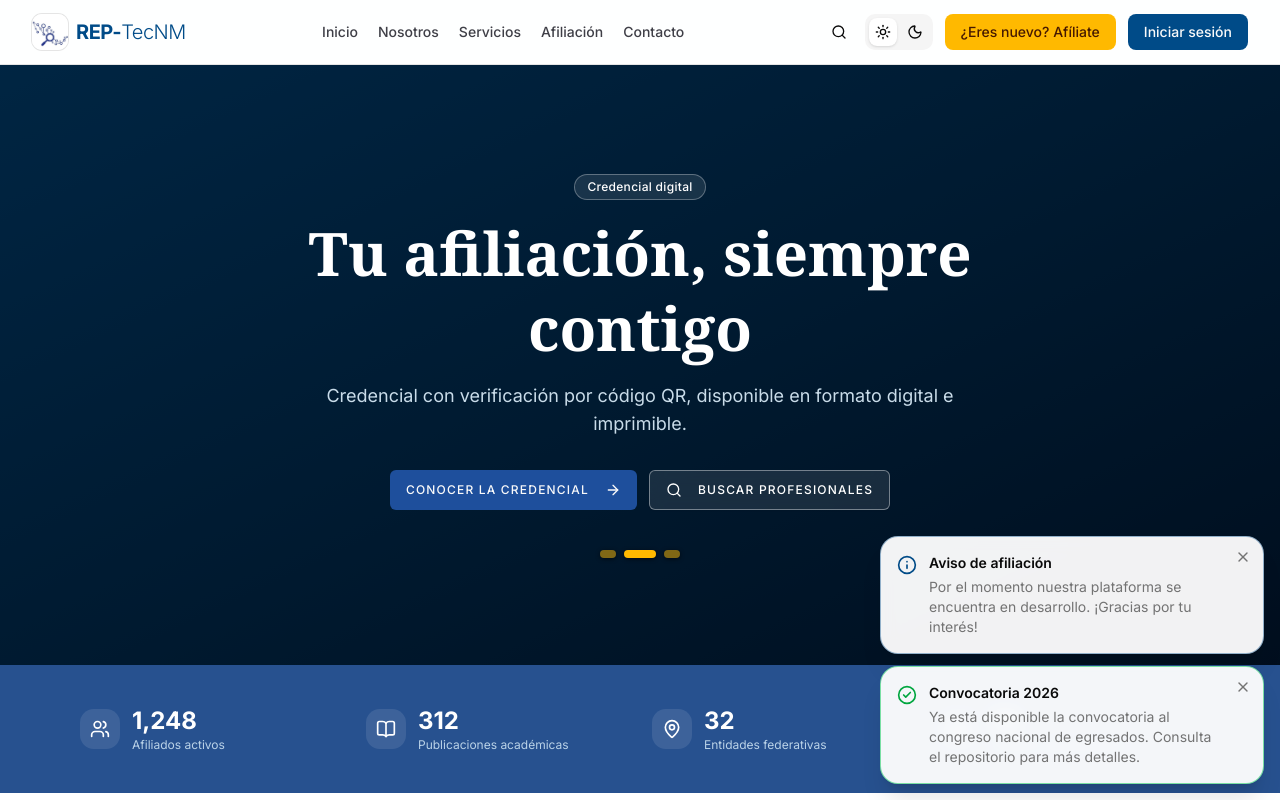
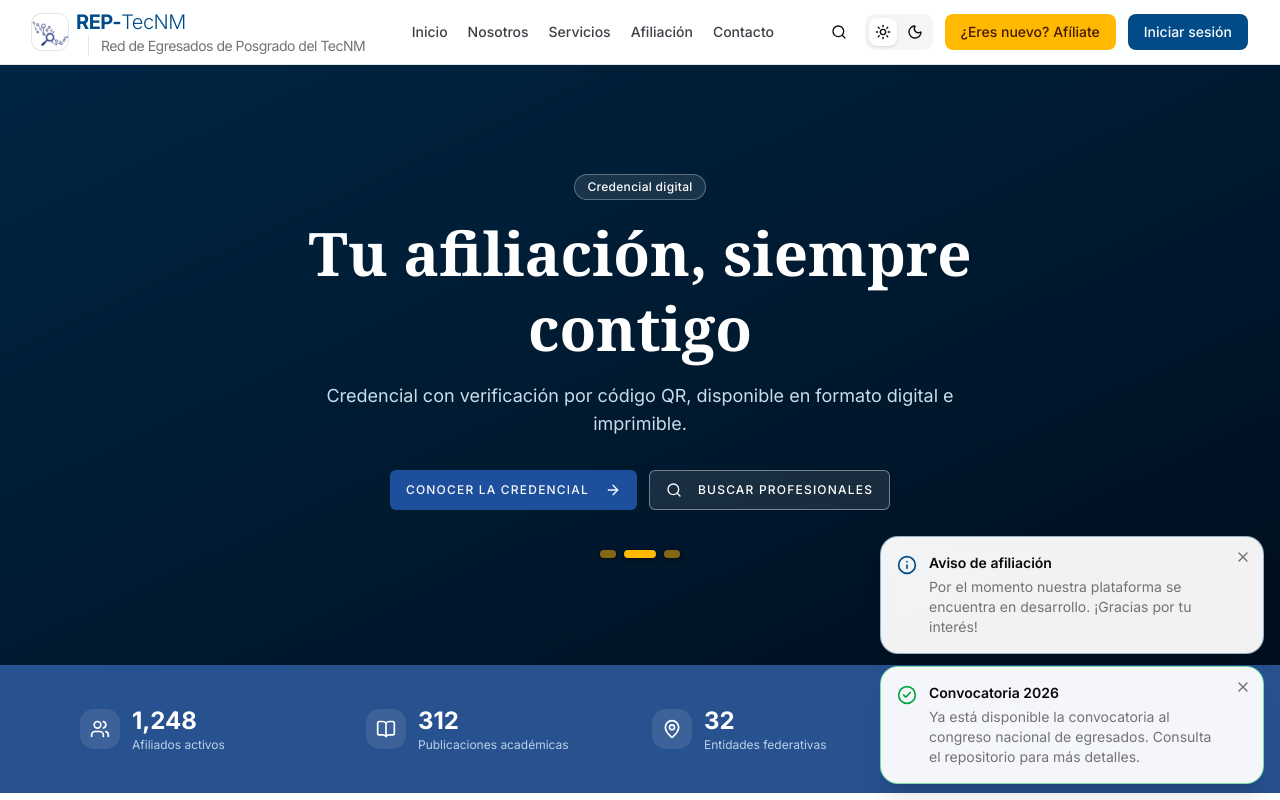
Before and after one commit to Alberth812/RepTecNM, a Next.js app: page / in a window 1280 px wide. Shown: the top 800 px of the page. Built offline with nearby package versions, Linux system fonts and the light colour scheme.

Commit message:
fix: logo inteligente segun rol para no quedar atrapado en la portada

```diff
--- a/app/(public)/layout.tsx
+++ b/app/(public)/layout.tsx
@@ -36,12 +36,7 @@ export default function PublicLayout({ children }: { children: React.ReactNode }
       <SoloNoAdmin>
       <header className="sticky top-0 z-40 border-b bg-background/90 backdrop-blur-xl">
         <div className="flex h-16 w-full items-center justify-between px-4 lg:px-8">
-          <Link href="/" className="flex items-center gap-2 text-primary">
-            <img src="/logo.png" alt="REP-TecNM" className="h-9 w-9 rounded-lg object-cover object-[center_15%] ring-1 ring-border" />
-            <span className="text-xl font-bold tracking-tight">
-              REP-<span className="font-light">TecNM</span>
-            </span>
-          </Link>
+          <LogoResponsivo />
 
           <SoloVisitante><nav className="hidden items-center gap-5 text-sm font-medium text-zinc-700 lg:flex">
             <Link href="/" className="hover:text-primary">Inicio</Link>
```
